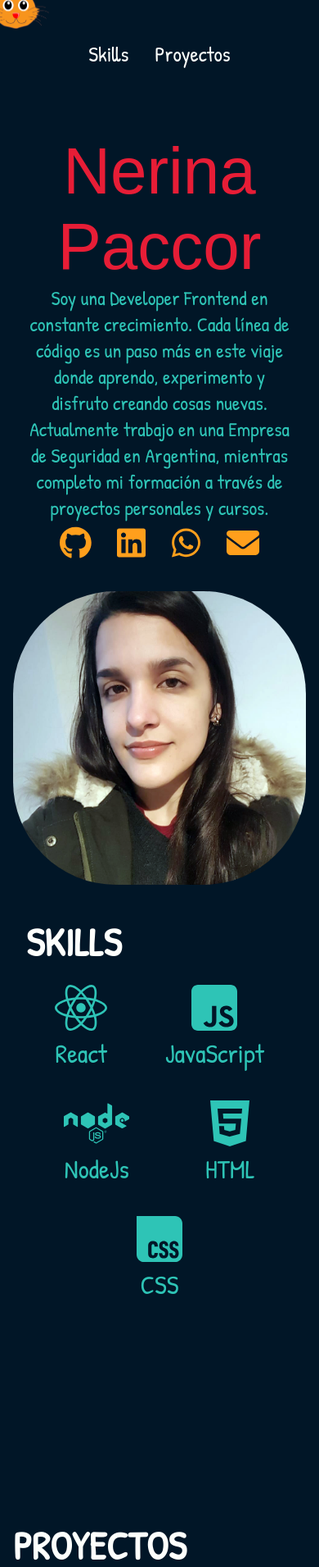
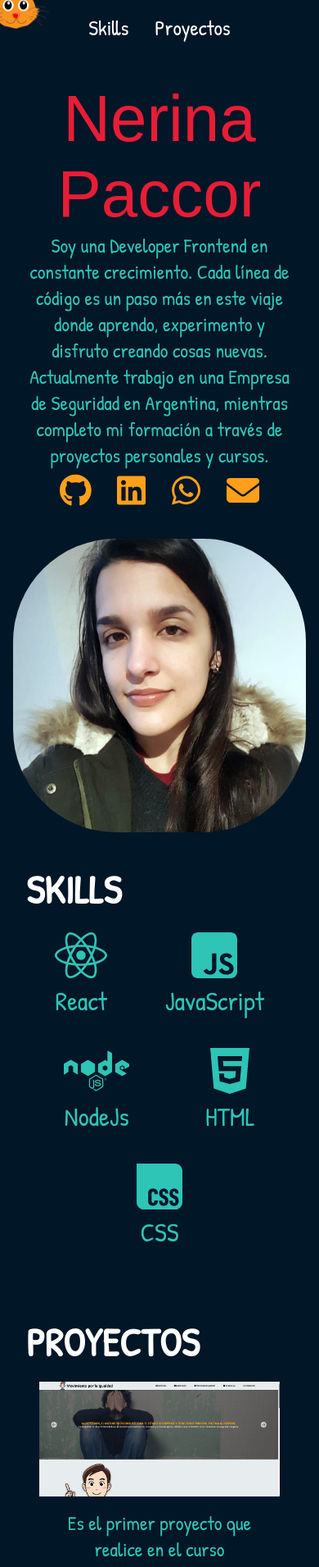
Before and after one commit to NerinaPac/PortafolioPac, a React (Vite) app: page / in a window 390 px wide. Shown: the top 1911 px of the page at 82% size. Built offline with nearby package versions, Linux system fonts and the light colour scheme; a web font is replaced by a local one.

Commit message:
arreglo de responsive

```diff
--- a/src/components/Nav/Nav.css
+++ b/src/components/Nav/Nav.css
@@ -28,3 +28,11 @@ ul {
     }
 
 }
+
+@media (max-width: 480px){
+
+    nav {
+        padding: 1rem;
+    }
+
+}
--- a/src/components/Presentacion/Presentacion.css
+++ b/src/components/Presentacion/Presentacion.css
@@ -41,4 +41,5 @@
     .presentacionTexto{
         font-size: 1.5rem;
     }
+
 }
--- a/src/components/Proyectos/Proyectos.css
+++ b/src/components/Proyectos/Proyectos.css
@@ -38,12 +38,15 @@
 @media (max-width: 768px) {
     .proyectoSection{
         height: auto;
-        padding: 4rem 1rem;
+        padding: 2rem 2rem;
     }
 
     .proyecto{
         display: block;
+        height: auto;
     }
+
+
 
     .textProyect{
         font-size: 1.5rem;
--- a/src/components/Skills/Skills.css
+++ b/src/components/Skills/Skills.css
@@ -31,6 +31,7 @@ h2{
 @media (max-width: 768px) {
     .containSkills{
         padding: 2rem 2rem;
+        height: auto;
     }
 
 }
```
